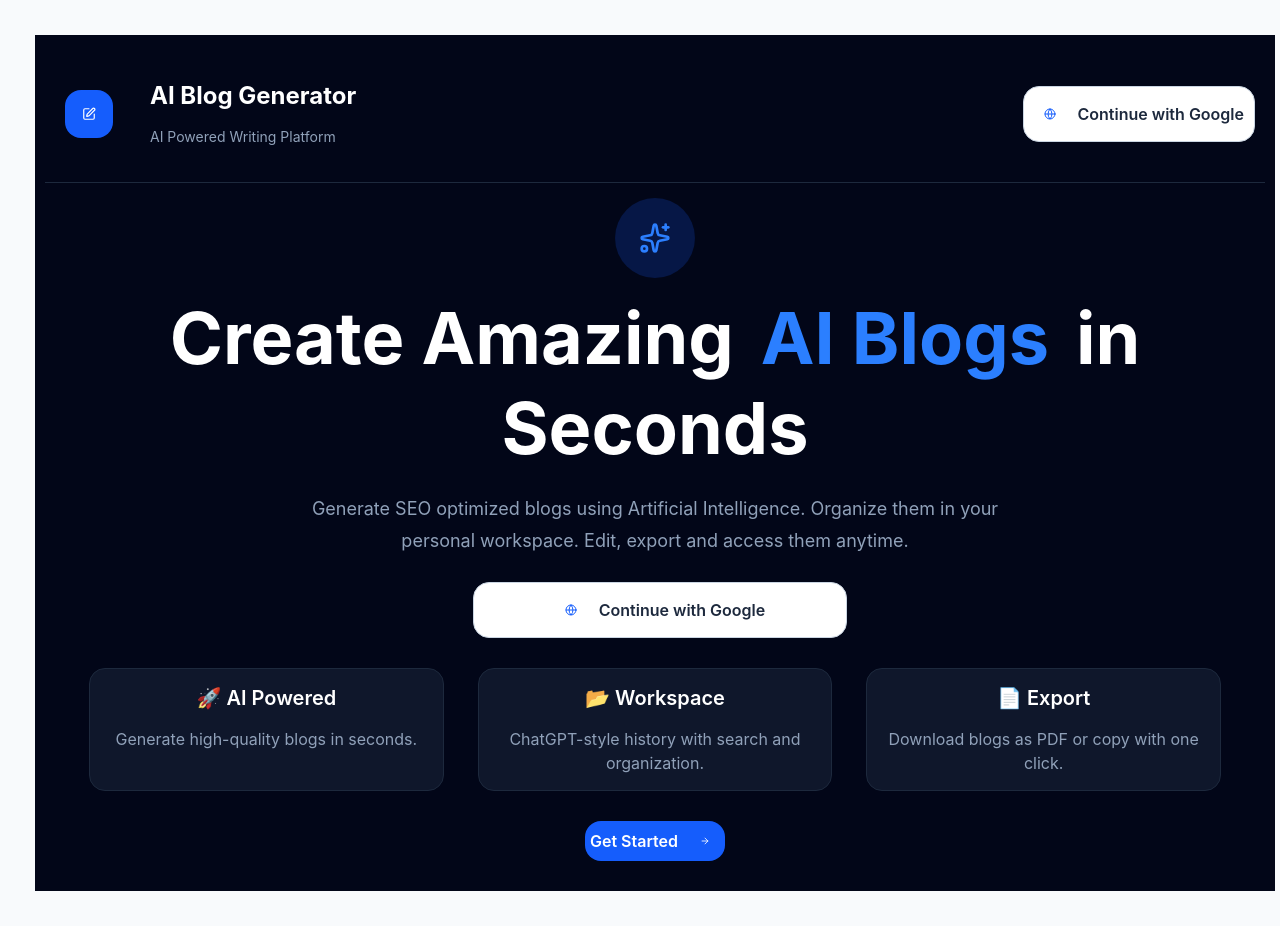
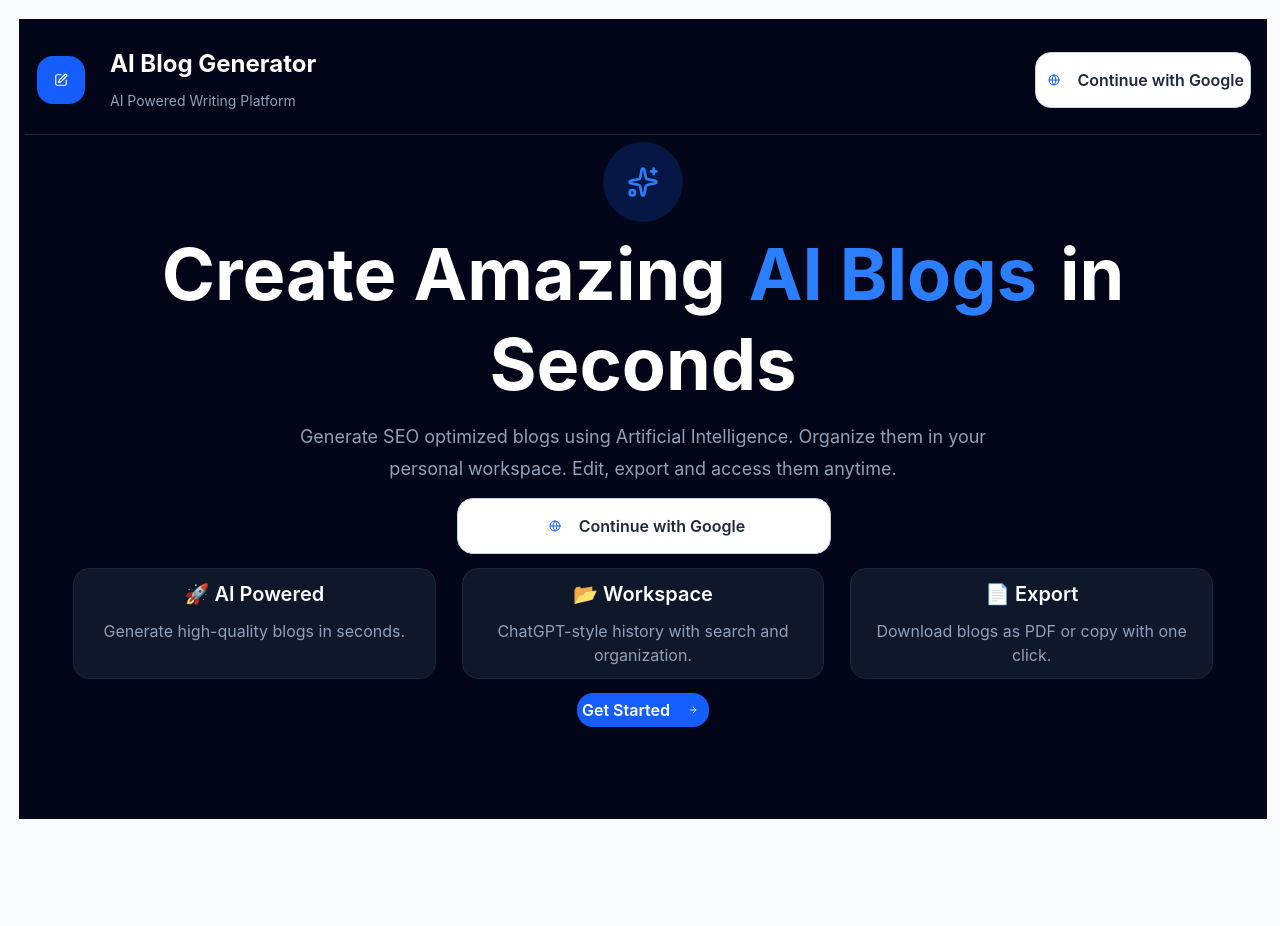
Before and after one commit to ShaikJahangirBasha/ai-blog-generator, a React (Vite) app in the folder client/: page / in a window 1280 px wide. After the commit the page ends 838 px from the top, so only its background shows below. Built offline with nearby package versions, Linux system fonts and the light colour scheme; no server answers.

Commit message:
Update UI

```diff
--- a/client/src/App.css
+++ b/client/src/App.css
@@ -24,8 +24,8 @@
   .framework,
   .vite {
     inset-inline: 0;
-    margin: 5px;
-    padding:5px;
+    margin: 1px;
+    padding:1px;
   }
 
   .base {
--- a/client/src/index.css
+++ b/client/src/index.css
@@ -11,7 +11,7 @@
 ========================================== */
 
 * {
-  margin: 5px;
+  margin: 1px;
   padding: 5px;
   box-sizing: border-box;
 }
```
